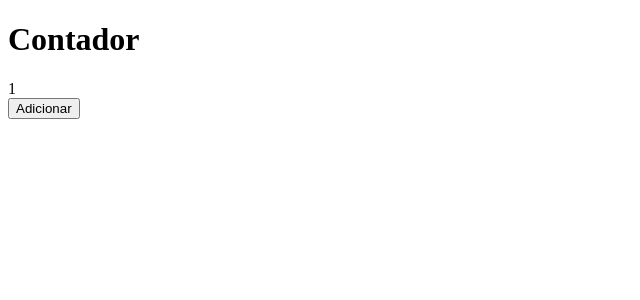
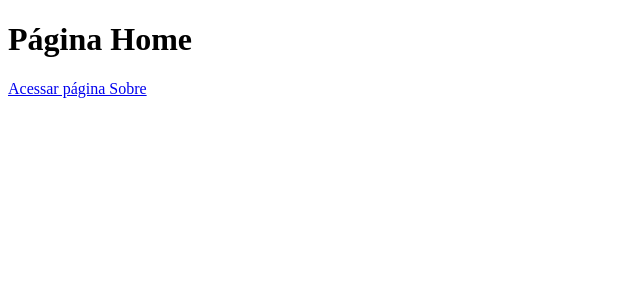
Before and after one commit to vagnersantos1996/ideia-unica, a Next.js app: page / in a window 1280 px wide. Shown: the top 300 px of the page, without its empty margins (0-640 px from the left). Built offline with nearby package versions, Linux system fonts and the light colour scheme.

Commit message:
Atualização página home

```diff
--- a/pages/index.js
+++ b/pages/index.js
@@ -1,27 +1,14 @@
-import {useState} from 'react';
+import Link from 'next/link';
 
 function Home() {
     return (
         <div>
-            <h1>Contador</h1>
-            <Contador />
+            <h1>Página Home</h1>
+            <Link href="/sobre">
+                <a>Acessar página Sobre</a>
+            </Link>
         </div>
     )
 }
 
-function Contador() {
-    const [contador, setContador] = useState(1);
-
-    function adicionaContador() {
-        setContador(contador + 1)
-    }
-
-    return (
-        <div>
-            <div>{contador}</div>
-            <button onClick={adicionaContador}>Adicionar</button>
-        </div>
-    )
-}
-
-export default Home
+export default Home;
```
